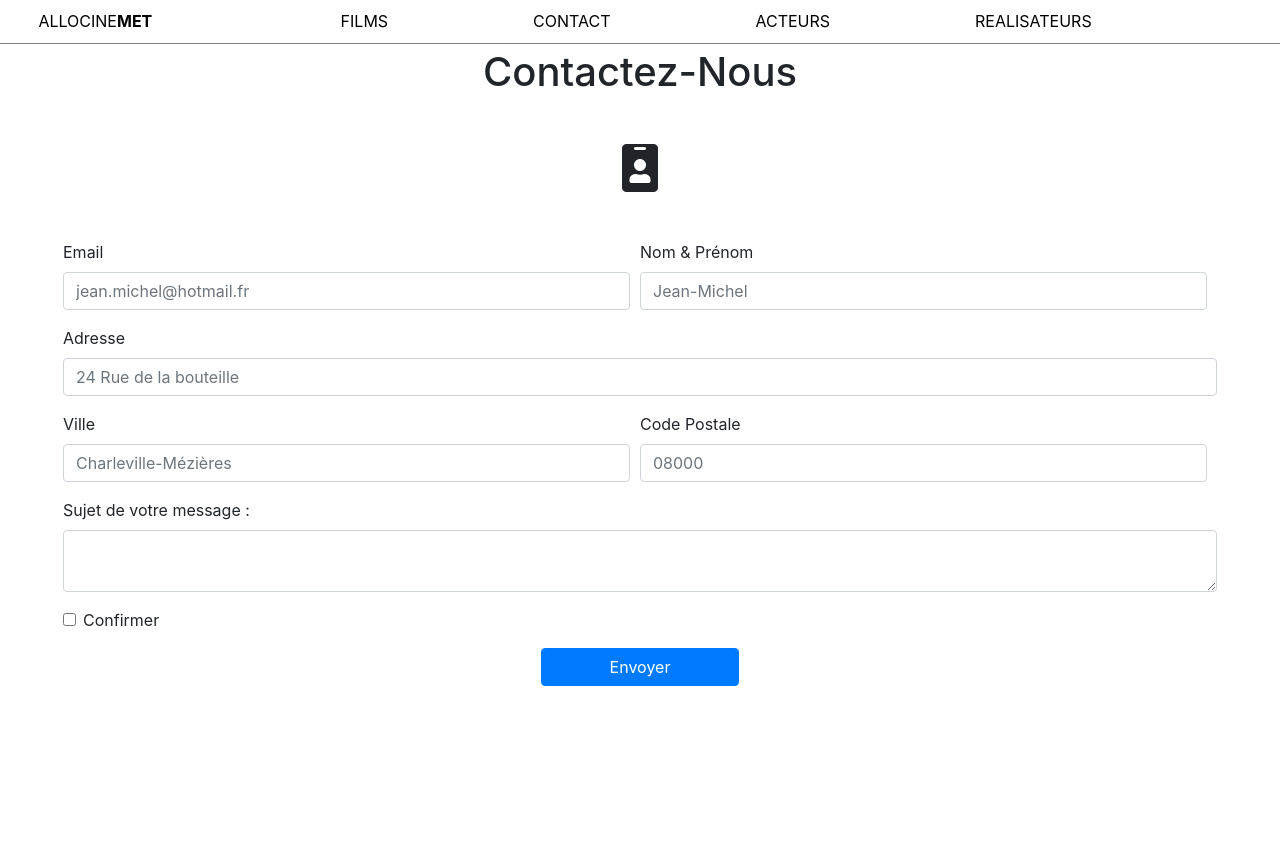
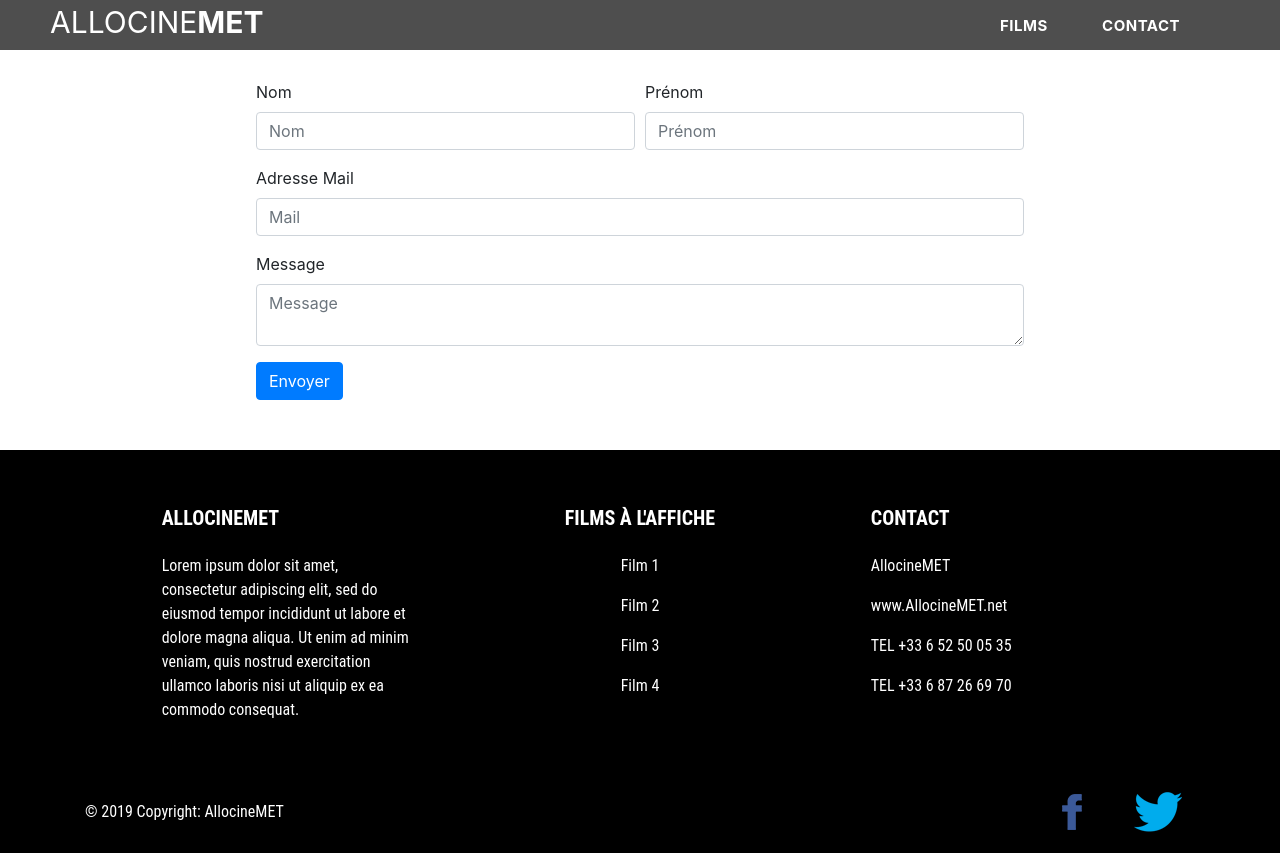
Before and after one commit to amandine1799/Cine, a PHP site: page /contact.php in a window 1280 px wide. Before the commit the page ends 686 px from the top, so only its background shows below. Run offline with PHP 8.4, Linux system fonts and the light colour scheme; some libraries are stand-ins or nearby versions.

Commit message:
Ajout de la page contact

```diff
--- a/bdd.php
+++ b/bdd.php
@@ -1,7 +1,7 @@
 <?php
 $servername = "localhost";
 $username = "root";
-$password = "";
+$password = "root";
 
 try {
     $bdd = new PDO("mysql:host=$servername;dbname=test;charset=utf8mb4", $username, $password);
--- a/contact.php
+++ b/contact.php
@@ -4,89 +4,39 @@
 <head>
     <title>Contact Allocinemet</title>
     <meta charset="UTF-8">
-    <link href="css/contact.css" rel="stylesheet">
-    <link rel="stylesheet" href="https://stackpath.bootstrapcdn.com/bootstrap/4.3.1/css/bootstrap.min.css"
-        integrity="sha384-ggOyR0iXCbMQv3Xipma34MD+dH/1fQ784/j6cY/iJTQUOhcWr7x9JvoRxT2MZw1T" crossorigin="anonymous">
-    <link rel="stylesheet" href="https://use.fontawesome.com/releases/v5.8.1/css/all.css"
-        integrity="sha384-50oBUHEmvpQ+1lW4y57PTFmhCaXp0ML5d60M1M7uH2+nqUivzIebhndOJK28anvf" crossorigin="anonymous">
+    <link rel="stylesheet" href="https://stackpath.bootstrapcdn.com/bootstrap/4.3.1/css/bootstrap.min.css">
+    <link rel="stylesheet" href="https://use.fontawesome.com/releases/v5.8.1/css/all.css">
+    <link rel="stylesheet" href="css/contact.css">
 </head>
 
 <body>
-    <!--//////////////////////////////  NAVBAR  \\\\\\\\\\\\\\\\\\\\\\\\\\\\\\\\\\\\\\\\-->
+  <?php include('header.php');?>
 
-    <header id="haut">
-            <nav class="fixed-top" id="link_nav">
-                <a href="index.html" id="logo">ALLOCINE<strong>MET</strong></a>
-                <div id="Navbar">
-                    <a class="liens" href="allo_films.html">FILMS </a>
-                    <a class="liens" href="contact.html">CONTACT </a>
-                    <a class="liens" href="acteur.html">ACTEURS </a>
-                    <a class="liens" href="realisateur.html">REALISATEURS </a>
+  <form>
+    <div class="content">
+      <div class="form-row">
+        <div class="form-group col-md-6">
+          <label for="inputEmail4">Nom</label>
+          <input type="nom" class="form-control" id="inputEmail4" placeholder="Nom">
         </div>
-                <div class="m-nav-toggle">
-                    <span class="m-toggle-icon"></span>
-                </div>
-            </nav>
-        </header>
-
-
-    <div class="titre-contact text-center mx-5 my-5">
-        <h1>Contactez-Nous</h1>
-    </div>
-    <div class="logo-contact text-center">
-        <i style="font-size:3em" class="fas fa-id-badge"></i>
-    </div>
-    <div class="form-contact mx-5 my-5">
-        <form>
-            <div class="form-row col-12">
-                <div class="form-group col-6">
-                    <label for="inputEmail">Email</label>
-                    <input type="email" class="form-control" id="inputEmail" placeholder="jean.michel@hotmail.fr"
-                        required>
-                </div>
-                <div class="form-group col-6" action="contact.php" method="post">
-                    <label for="inputname">Nom & Prénom</label>
-                    <input type="name" class="form-control" id="name" placeholder="Jean-Michel" required>
+        <div class="form-group col-md-6">
+          <label for="inputPassword4">Prénom</label>
+          <input type="prenom" class="form-control" id="inputPassword4" placeholder="Prénom">
         </div>
       </div>
-            <div class="form-group col-12" action="contact.php" method="post">
-                <label for="adresse">Adresse</label>
-                <input type="text" class="form-control" id="adresse" placeholder="24 Rue de la bouteille" required>
-
+      <div class="form-group">
+        <label for="inputAddress">Adresse Mail</label>
+        <input type="mail" class="form-control" id="inputAddress" placeholder="Mail">
       </div>
-            <div class="form-row col-12" action="contact.php" method="post">
-                <div class="form-group col-6">
-                    <label for="ville">Ville</label>
-                    <input type="text" class="form-control" id="ville" placeholder="Charleville-Mézières">
+        <div class="mb-3">
+          <label for="textarea">Message</label>
+            <textarea class="form-control" id="textarea" placeholder="Message"></textarea>
         </div>
-                <div class="form-group col-6" action="contact.php" method="post">
-                    <label for="zip">Code Postale</label>
-                    <input type="text" class="form-control" id="zip" placeholder="08000" required>
+        <button type="submit" class="btn btn-primary">Envoyer</button>
     </div>
-            </div>
-            <div class="form-group col-12" action="contact.php" method="post">
-                <label for="sujet">Sujet de votre message :</label>
-                <textarea class="form-control" id="sujet" rows="2" required></textarea>
-            </div>
-            <div class="form-group col-12">
-                <div class="form-check">
-                    <input class="form-check-input" type="checkbox" id="gridCheck" required>
-                    <label class="form-check-label" for="gridCheck">
-                        Confirmer
-                    </label>
-                </div>
-            </div>
-            <button type="submit" class="btn btn-primary col-2 offset-5">Envoyer</button>
   </form>
 
-    </div>
-
-
-    <script>
-          $('.m-nav-toggle').click(function(e){
-            e.preventDefault();
-            $('#Navbar').toggleClass('is-open');
-        })</script>
+  <?php include('footer.php');?>
 </body>
 
 </html>
--- a/content.php
+++ b/content.php
@@ -22,6 +22,9 @@
     <?php include('header.php');?>
     <?php include('bdd.php');?>
     <?php include('requete.php');?>
+    <?php $film = get_film($bdd, $_GET['id']); ?>
+    <?php $resRea = get_realisateurs($bdd, $_GET['id']); ?>
+    <?php $resActeur = get_acteurs($bdd, $_GET['id']); ?>
     <main id="content">
       <div class="hoofd">
         <h1 class="text-uppercase"><?php echo $film['Titre']; ?></h1>
--- a/css/contact.css
+++ b/css/contact.css
@@ -4,76 +4,18 @@
   box-sizing: 0;
 }
 
+.content {
+  background-color: white;
+  padding-top: 80px;
+  padding-left: 20%;
+  padding-right: 20%;
+  padding-bottom: 50px;
+}
 
-#Navbar {
-    display: flex;
-    flex-direction: row;
-    justify-content: space-around;
-    width: 70%;
-    margin: auto;
+form {
+  width: 100%;
+}
 
-  }
-
-  #link_nav {
-    display: flex;
-    flex-direction: row;
-    padding-top: 10px;
-    padding-bottom: 10px;
-    background-color: transparent;
-    border-block-end: solid 1px grey;
-  }
-
-  #logo {
-    margin-left: 3%;
-    z-index: 100;
-  }
-
-  #link_nav a {
-    text-decoration: none;
-    color: rgb(0, 0, 0);
-    line-height: 1.4em;
-    border-block-end: solid 1px rgb(255, 255, 255);
-  }
-
-  #link_nav a:hover {
-    color: grey;
-    transform: scale(1.2);
-    transition: all 0.4s ease-in-out;
-  }
-
-  hr {
-    width: 100%;
-    color: white;
-  }
-
-  .m-nav-toggle {
-    width: 30px;
-    height: 23px;
-    margin-left: 60%;
-    display: none;
-    align-items: center;
-    cursor: pointer;
-  }
-
-  span.m-toggle-icon,
-  span.m-toggle-icon:before,
-  span.m-toggle-icon:after {
-    content: "";
-    display: block;
-    width: 100%;
-    height: 3px;
-    background: #fff;
-    position: relative;
-  }
-
-  span.m-toggle-icon:before {
-    top: 10px;
-  }
-
-  span.m-toggle-icon:after {
-    top: -13px;
-  }
-
-  #Navbar.is-open {
-    transform: translateY(0);
-  }
+body {
+  background-color: black;
+}
```
Also changed, not shown: index.php (+4 -6 lines), requete.php (+19 -4 lines). Lines whose indentation alone changed are shown as unchanged.
